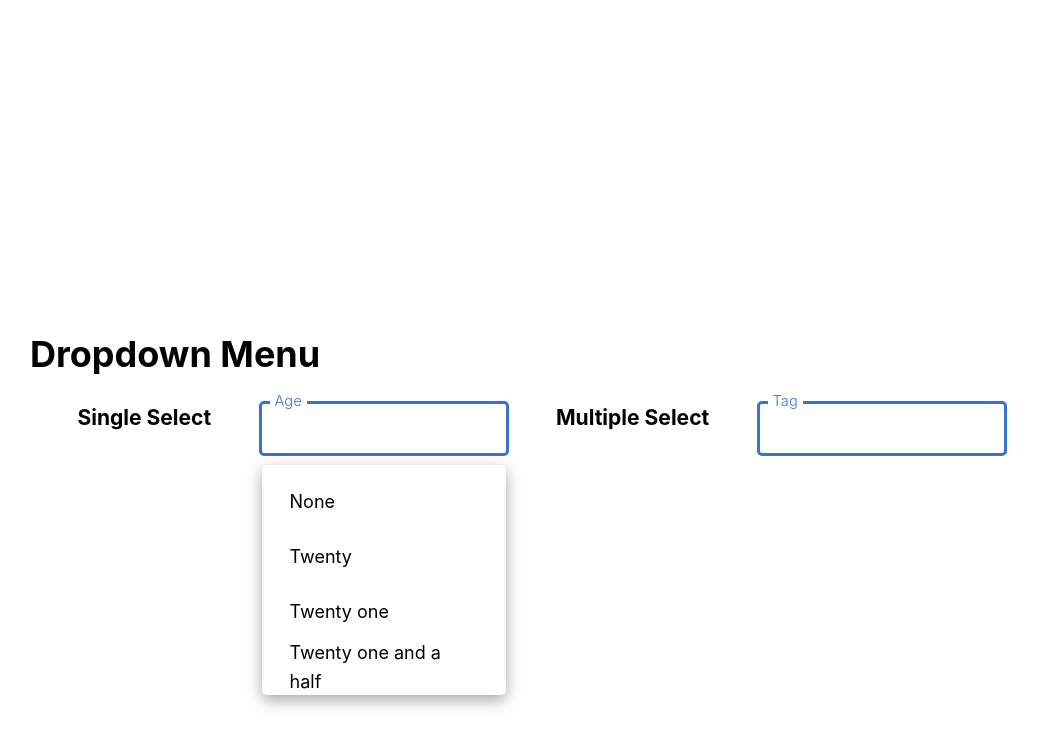
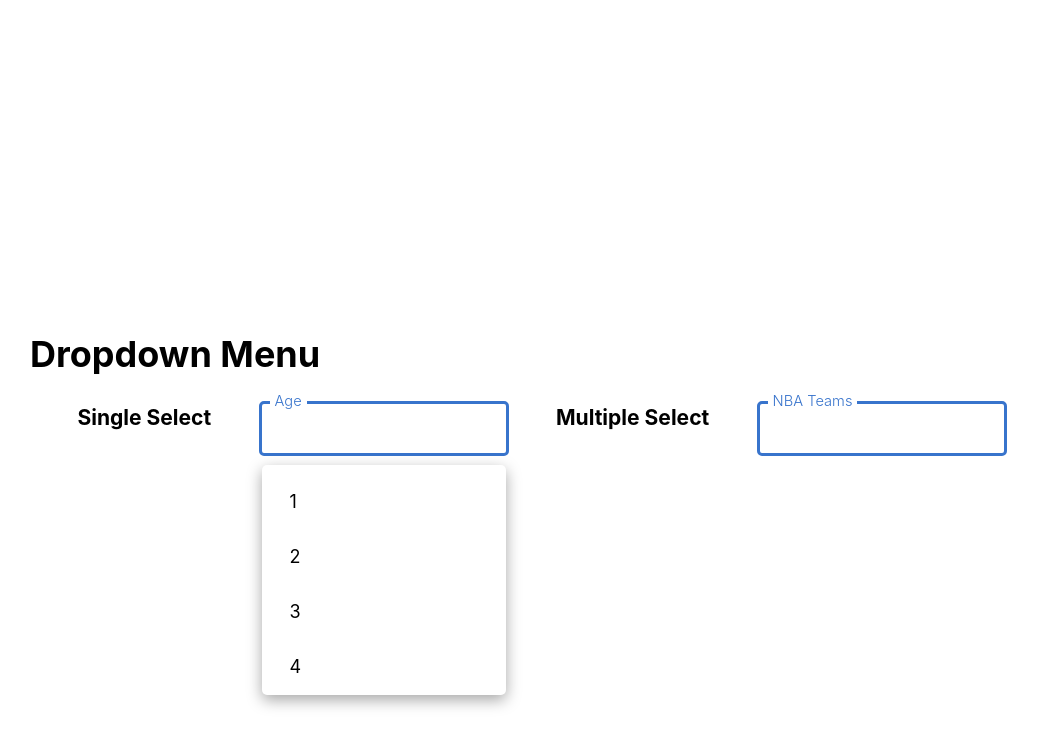
Before and after one commit to jaredm22/hive-take-home, a Next.js app: page / in a window 1280 px wide. Both pictures are taken after a click on the button 481 px from the left and 428 px from the top of the page. Shown: the top 746 px of the page, without its empty margins (98-1136 px from the left). Built offline with nearby package versions, Linux system fonts and the light colour scheme; no server answers.

Commit message:
Add nba teams data example

```diff
--- a/package.json
+++ b/package.json
@@ -6,6 +6,7 @@
     "start": "next start"
   },
   "dependencies": {
+    "axios": "^0.26.0",
     "next": "latest",
     "react": "17.0.2",
     "react-dom": "17.0.2",
--- a/pages/components/DropdownMenu.js
+++ b/pages/components/DropdownMenu.js
@@ -2,11 +2,9 @@ import { useState, useEffect } from "react"
 import MenuItem from "./MenuItem"
 
 export default function DropdownMenu(props) {
-    const [items, setItems] = useState(props.items || [])
-    const [inputText, setInputText] = useState("")
-    const [selectedItems, setSelectedItems] = useState([])
+    const [inputText, setInputText] = useState(props.placeHolder || "")
+    const [selectedItems, setSelectedItems] = useState(props.items.map(i => false))
     const [allItemsSelected, setAllItemsSelected] = useState(false)
-
     const [collapsed, setCollapsed] = useState(true)
 
     function collapseHandler() {
@@ -14,10 +12,12 @@ export default function DropdownMenu(props) {
     }
 
     function selectHandler(id) {
+        console.log("happens")
         let updatedSelectedItems = props.multipleSelect ?
             selectedItems.map((item, i) => i == id ? !item : item) :
             selectedItems.map((item, i) => i == id ? true : false)
 
+        console.log(updatedSelectedItems)
         setSelectedItems(updatedSelectedItems)
     }
 
@@ -31,24 +31,16 @@ export default function DropdownMenu(props) {
         setAllItemsSelected(false)
     }
 
-    useEffect(() => {
-        if (items != [] && items) {
-            var initialSelectedItems = items.map(i => false)
-            setSelectedItems(initialSelectedItems)
-        }
-    }, [])
-
+    // handles selected item events
     useEffect(() => {
         var updatedInputText = ""
         selectedItems.forEach((selected, i) => {
             if (selected) {
-                updatedInputText += (updatedInputText == "" ? "" : ", ") + items[i]
+                updatedInputText += (updatedInputText == "" ? "" : ", ") + props.items[i]
             }
         })
         setInputText(updatedInputText)
     }, [selectedItems])
-
-    console.log(allItemsSelected)
 
     return(
         <div className="dropdown-menu-container">
@@ -71,9 +63,12 @@ export default function DropdownMenu(props) {
                         />
                     )
                 : false}
-                {props.multipleSelect && !allItemsSelected ?
-                    <button className="select-all-button" onClick={selectAllHandler}>Select All</button> :
-                    <button className="select-all-button" onClick={deselectAllHandler}>Deselect All</button>
+
+                {props.multipleSelect ?
+                    !allItemsSelected ?
+                        <button className="select-all-button" onClick={selectAllHandler}>Select All</button> :
+                        <button className="select-all-button" onClick={deselectAllHandler}>Deselect All</button>
+                    : false
                 }
             </div>
         </div>
--- a/pages/index.js
+++ b/pages/index.js
@@ -1,6 +1,23 @@
+import { useState, useEffect } from "react";
+import axios from "axios";
 import DropdownMenu from "./components/DropdownMenu";
 
 export default function Home() {
+
+    const [teamsData, setTeamsData] = useState([])
+    const ageData = [1, 2, 3, 4, 5, 6, 7, 8, 9, 10, 11, 12, 13, 14, 15, 16, 17, 18, 19, 20, "21+"]
+
+    // fetch nba teams data
+    useEffect(() => {
+        const getTeams = async () => {
+            await axios.get("https://www.balldontlie.io/api/v1/teams").then(res => {
+                let parsedTeamsData = res.data.data.map(t => t.full_name)
+                setTeamsData(parsedTeamsData)
+            })
+        }
+        getTeams()
+    }, [])
+
     return (
         <div className="container">
 
@@ -11,14 +28,14 @@ export default function Home() {
                     <DropdownMenu
                         multipleSelect={false}
                         label={"Age"}
-                    items={["None", "Twenty", "Twenty one", "Twenty one and a half"]}
+                        items={ageData}
                     />
 
                     <h3>Multiple Select</h3>
                     <DropdownMenu
                         multipleSelect={true}
-                    label={"Tag"}
-                    items={["Oliver Hansen", "Van Henry", "April Tucker", "Ralph Hubbard"]}
+                        label={"NBA Teams"}
+                        items={teamsData}
                     />
                 </div>
 
```
Also changed, not shown: 1 other file (tests, documents, lock files or other folders). Lines whose indentation alone changed are shown as unchanged.
